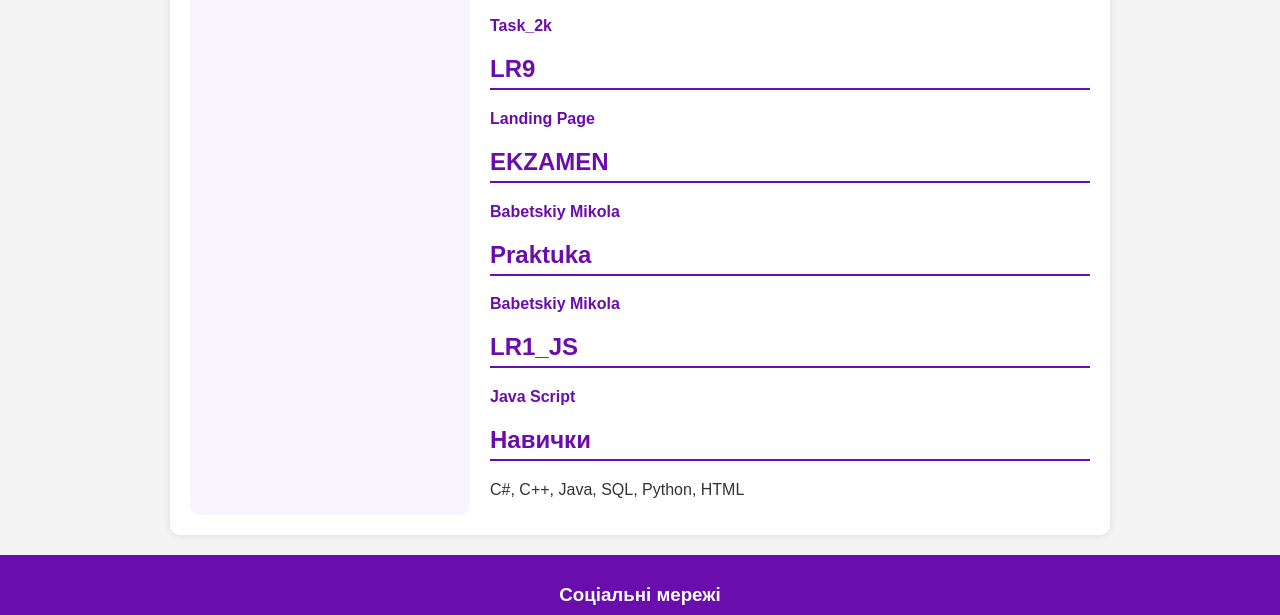
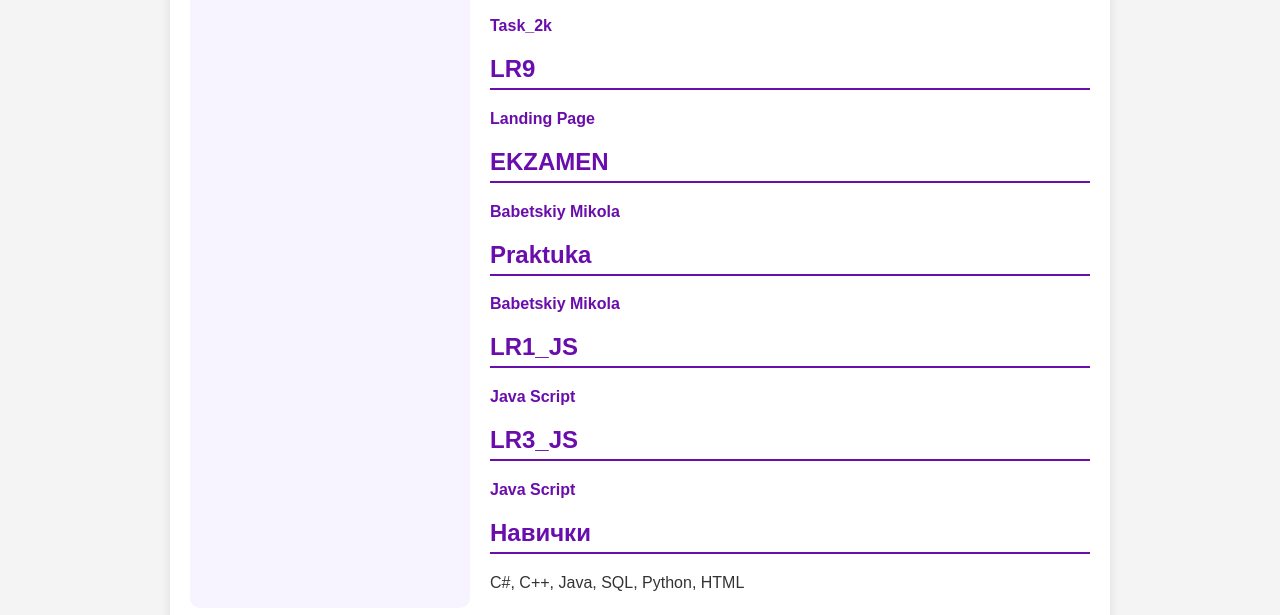
Before and after one commit to hailrake-arthas/hailrake-arthas.github.io, a plain HTML site: page index.html in a window 1280 px wide. Shown: the part 1705-2320 px from the top of the page. Drawn offline with Linux system fonts and the light colour scheme.

Commit message:
Update index.html

```diff
--- a/index.html
+++ b/index.html
@@ -102,6 +102,8 @@
                     <a href='Praktuka_Html/index.html'>Babetskiy Mikola</a>
                  <h2>LR1_JS</h2>
                     <a href='LR1_JS/Index.html'>Java Script</a>
+                 <h2>LR3_JS</h2>
+                    <a href='JavasScriptLR3/index.html'>Java Script</a>
             </section>
             <section>
                 <h2>Навички</h2>
```
